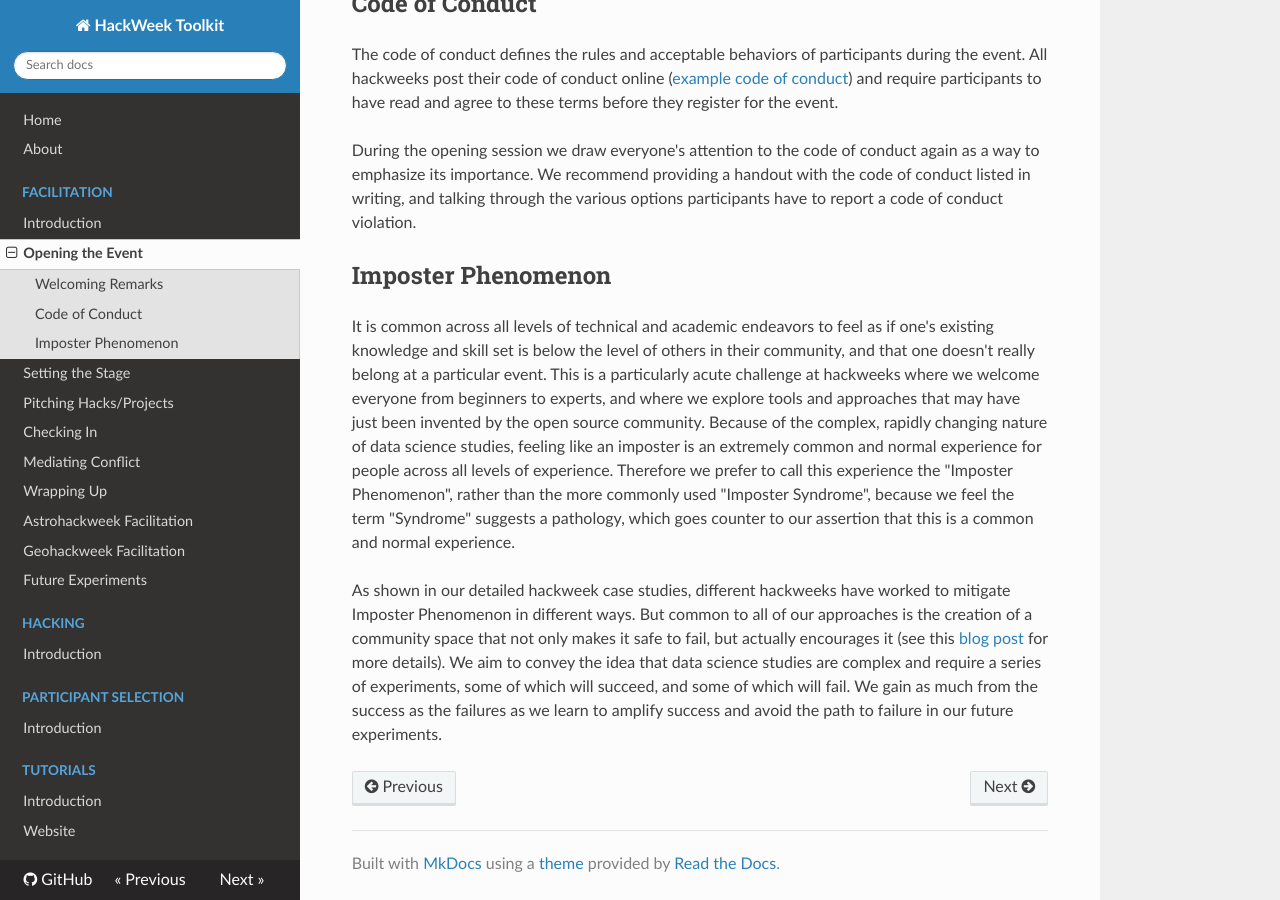
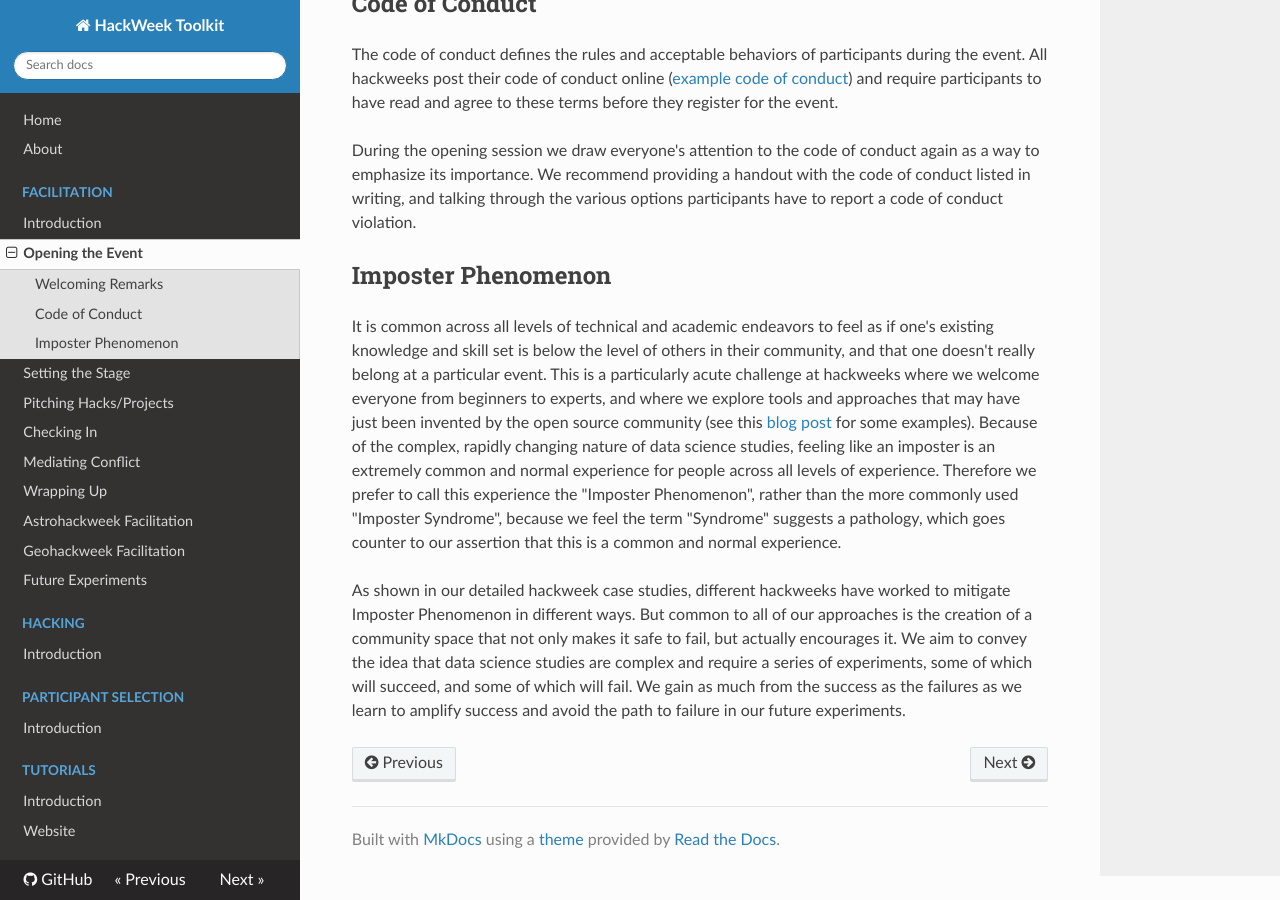
Before and after one commit to uwescience/HackWeek-Toolkit, an MkDocs documentation site: the page built from docs/Facilitation/event-introduction.md, in a window 1280 px wide and 900 px high, scrolled down 709 px. Built offline with MkDocs 1.6.1, drawn with Linux system fonts in a browser that asks for light colours; nearby versions of some CDN libraries.

Commit message:
move link

```diff
--- a/docs/Facilitation/event-introduction.md
+++ b/docs/Facilitation/event-introduction.md
@@ -23,6 +23,6 @@
 
 ## Imposter Phenomenon
 
-It is common across all levels of technical and academic endeavors to feel as if one's existing knowledge and skill set is below the level of others in their community, and that one doesn't really belong at a particular event. This is a particularly acute challenge at hackweeks where we welcome everyone from beginners to experts, and where we explore tools and approaches that may have just been invented by the open source community. Because of the complex, rapidly changing nature of data science studies, feeling like an imposter is an extremely common and normal experience for people across all levels of experience. Therefore we prefer to call this experience the "Imposter Phenomenon", rather than the more commonly used "Imposter Syndrome", because we feel the term "Syndrome" suggests a pathology, which goes counter to our assertion that this is a common and normal experience.
+It is common across all levels of technical and academic endeavors to feel as if one's existing knowledge and skill set is below the level of others in their community, and that one doesn't really belong at a particular event. This is a particularly acute challenge at hackweeks where we welcome everyone from beginners to experts, and where we explore tools and approaches that may have just been invented by the open source community (see this [blog post](https://medium.com/@dataethnography/hacked-ethnographic-fieldnotes-4e59bc95f4e5) for some examples). Because of the complex, rapidly changing nature of data science studies, feeling like an imposter is an extremely common and normal experience for people across all levels of experience. Therefore we prefer to call this experience the "Imposter Phenomenon", rather than the more commonly used "Imposter Syndrome", because we feel the term "Syndrome" suggests a pathology, which goes counter to our assertion that this is a common and normal experience.
 
-As shown in our detailed hackweek case studies, different hackweeks have worked to mitigate Imposter Phenomenon in different ways. But common to all of our approaches is the creation of a community space that not only makes it safe to fail, but actually encourages it (see this [blog post](https://medium.com/@dataethnography/hacked-ethnographic-fieldnotes-4e59bc95f4e5) for more details). We aim to convey the idea that data science studies are complex and require a series of experiments, some of which will succeed, and some of which will fail. We gain as much from the success as the failures as we learn to amplify success and avoid the path to failure in our future experiments.
+As shown in our detailed hackweek case studies, different hackweeks have worked to mitigate Imposter Phenomenon in different ways. But common to all of our approaches is the creation of a community space that not only makes it safe to fail, but actually encourages it. We aim to convey the idea that data science studies are complex and require a series of experiments, some of which will succeed, and some of which will fail. We gain as much from the success as the failures as we learn to amplify success and avoid the path to failure in our future experiments.
```
